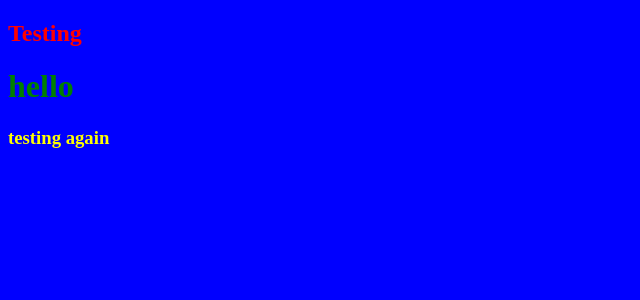
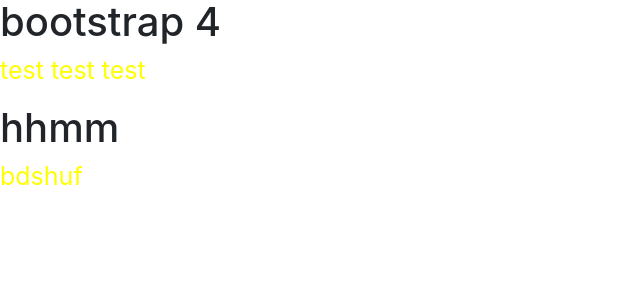
Before and after one commit to khellytaguinod/THESISV2, a PHP site: page / in a window 1280 px wide. Shown: the top 300 px of the page, without its empty margins (0-640 px from the left). Run offline with PHP 8.4, Linux system fonts and the light colour scheme.

Commit message:
Added bootstrap cdn
added a header html file
added bootstrap cdn

```diff
--- a/css/style.css
+++ b/css/style.css
@@ -1,10 +1,32 @@
-* {
-  background-color: blue; }
-  * h2 {
-    color: red; }
-  * h1 {
-    color: green; }
-  * h3 {
-    color: yellow; }
+/** {
+	width: 0 auto;
+    margin: 0 auto;
+	background-color: green;
+	 }*/
+body {
+  margin: 0;
+  padding: 0; }
+
+h1 {
+  color: red;
+  font-size: 25px; }
+
+p {
+  color: yellow;
+  font-size: 25px; }
+
+.header #logo1 {
+  height: 15%; }
+.header .nav-link {
+  color: white;
+  background-color: #15224F;
+  height: 30px;
+  text-align: right; }
+.header .searchbar {
+  background-color: #014FB3;
+  color: white;
+  height: 70px;
+  padding-left: 60px;
+  padding-right: 60px; }
 
 /*# sourceMappingURL=style.css.map */
--- a/index.html
+++ b/index.html
@@ -3,14 +3,26 @@
 <head>
 	<title>Index</title>
 	<link rel="stylesheet" type="text/css" href="css/style.css">
+
+	<!-- Bootstrap CSS -->
+    <link rel="stylesheet" href="https://maxcdn.bootstrapcdn.com/bootstrap/4.0.0-beta/css/bootstrap.min.css" integrity="sha384-/Y6pD6FV/Vv2HJnA6t+vslU6fwYXjCFtcEpHbNJ0lyAFsXTsjBbfaDjzALeQsN6M" crossorigin="anonymous">
+  	<!-- Bootstrap CSS -->
+
+
 </head>
 <body>
 
-<h2>Testing</h2>
+<h1>bootstrap 4 </h1>
 
-<h1>hello<h1>
+<p> test test test </p>
 
-<h3>testing again </h3>
+<div class="header">
+	<h1> hhmm </h1>
+
+	<p> bdshuf </p>
+</div>
+
+
 
 </body>
 </html>
--- a/sass/style.scss
+++ b/sass/style.scss
@@ -1,16 +1,49 @@
 
-* {
-	background-color: blue;
+$dark-blue: #15224F;
+$light-blue: #014FB3;
 
-	h2 {
-		color:red;
+/** {
+	width: 0 auto;
+    margin: 0 auto;
+	background-color: green;
+	 }*/
+
+body{
+	margin: 0;
+    padding: 0;
+}
+
+
+h1 {
+	color: red;
+	font-size: 25px;
+}
+
+p {
+	color: yellow;
+	font-size: 25px;
+}
+
+.header	{
+
+	#logo1 {
+
+		height: 15%;
+
 	}
 
-	h1 {
-		color: green;
+	.nav-link {
+		color: white;
+		background-color: $dark-blue;
+		height: 30px;
+		text-align: right;
 	}
 
-	h3 {
-		color: yellow;
+	.searchbar {
+		background-color: $light-blue;
+		color: white;
+		height: 70px;
+		padding-left: 60px;
+		padding-right: 60px;
 	}
 }
```
Also changed, not shown: header.html (+35 -0 lines), img/logos/logo1.png (added), 1 other file.
